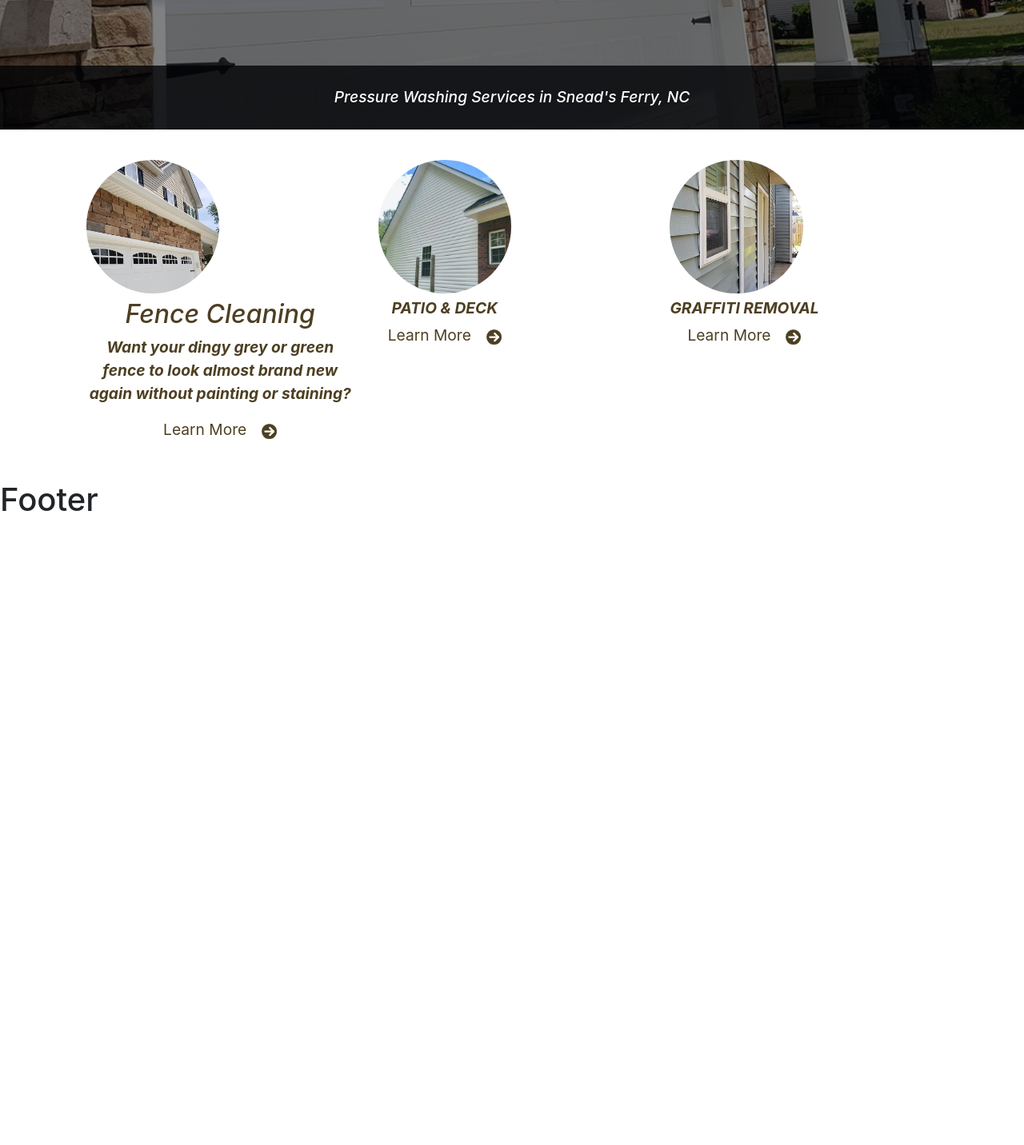
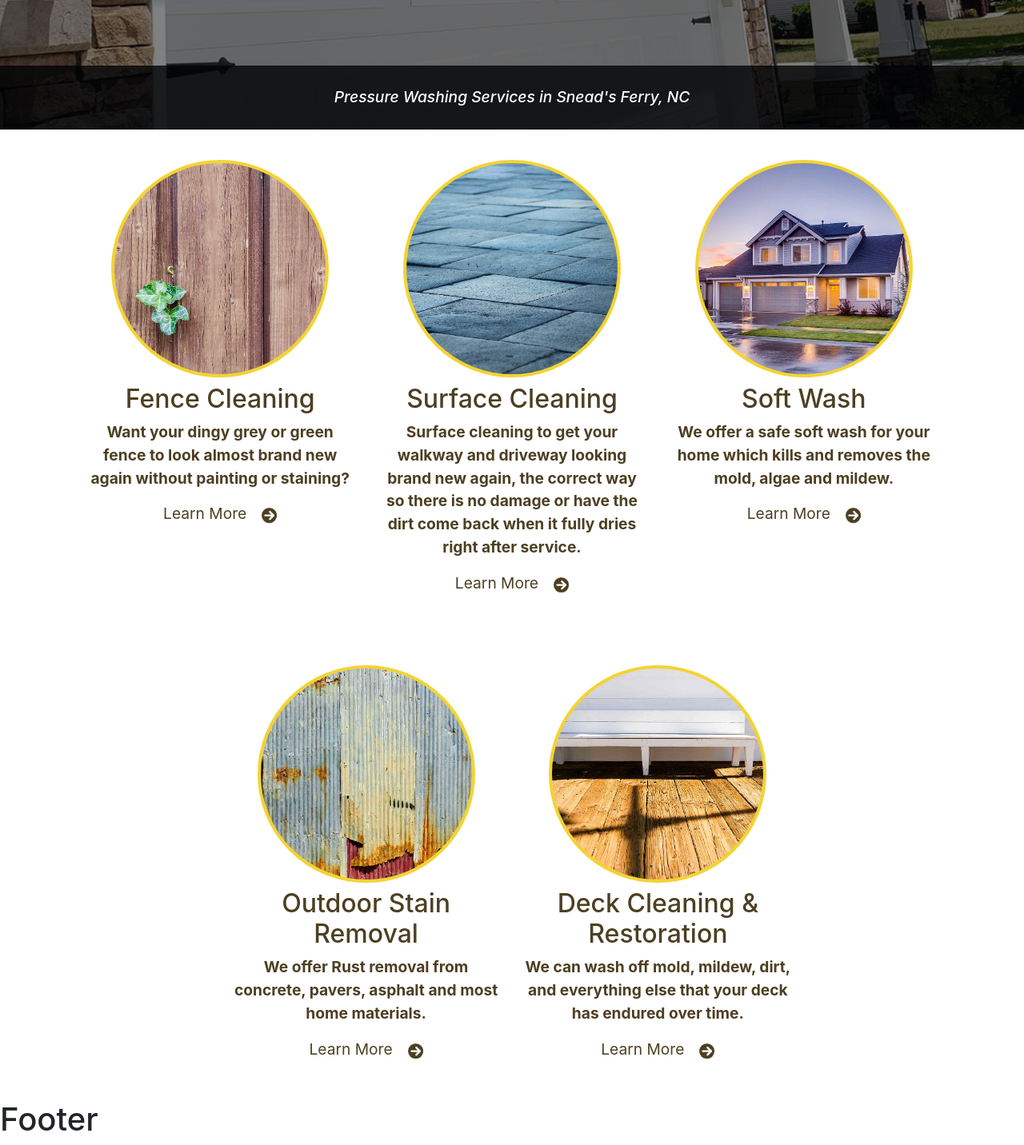
Before and after one commit to matthigg/RnS, a Django app: page / in a window 1280 px wide. Shown: the part 638-2070 px from the top of the page at 80% size. Before the commit the page ends 1277 px from the top, so only its background shows below. Run offline with Django 3.2, Linux system fonts and the light colour scheme; some libraries are stand-ins or nearby versions; some web fonts are replaced.

Commit message:
Add 5 services to 'section 1' in index.html

```diff
--- a/local_static/css/_index.scss
+++ b/local_static/css/_index.scss
@@ -52,25 +52,40 @@
       display: inline-flex;
       margin: calc(2rem + 0.5vw) auto;
       transition: $section-1-hover-transition;
-      & .card-background-house-washing {
-        background-image: url('/static/img/house-01.jpg');
+      & .card-background-fence-cleaning {
+        background-image: url('/static/img/fence-01.jpg');
+        margin: auto;
         @extend %card-background;
         @extend %background-fixed;
       }
-      & .card-background-patio-and-deck {
-        background-image: url('/static/img/house-02.jpg');
+      & .card-background-surface-cleaning {
+        background-image: url('/static/img/walkway-01.jpg');
+        margin: auto;
         @extend %card-background;
         @extend %background-fixed;
       }
-      & .card-background-graffiti-removal {
-        background-image: url('/static/img/house-03.jpg');
+      & .card-background-soft-wash {
+        background-image: url('/static/img/house-04.jpg');
+        margin: auto;
+        @extend %card-background;
+        @extend %background-fixed;
+      }
+      & .card-background-outdoor-stain-removal {
+        background-image: url('/static/img/rusty-wall-01.jpg');
+        margin: auto;
+        @extend %card-background;
+        @extend %background-fixed;
+      }
+      & .card-background-deck-cleaning-and-restoration {
+        background-image: url('/static/img/deck-01.jpg');
+        margin: auto;
         @extend %card-background;
         @extend %background-fixed;
       }
       & .card-body {
         color: $quarternary-color;
         font-size: calc(1rem + 0.25vw);
-        font-style: italic;
+        // font-style: italic;
         font-weight: 700;
         padding: calc(0.25rem + 0.25vw) 0 0 0;  // padding: 20px by default
         text-align: center;
@@ -79,7 +94,6 @@
       & .card-link {
         height: max-content;
         padding-bottom: calc(0.5rem + 0.25vw);
-        // width: max-content;
         & .card-link-text {
           color: $quarternary-color;
           font-size: calc(1rem + 0.25vw);
--- a/local_static/css/main.css
+++ b/local_static/css/main.css
@@ -10,17 +10,26 @@
   background-color: blue;
 }
 
-.contact-page .contact-page-row .contact-page-background, .index-page .landing-page-row .landing-page-background, .index-page .section-1-row .card .card-background-house-washing, .index-page .section-1-row .card .card-background-patio-and-deck, .index-page .section-1-row .card .card-background-graffiti-removal, .ourwork-page .ourwork-splash-page-row .ourwork-splash-page-background, .services-page .services-splash-page-row .services-splash-page-background, .services-page .section-2-row .card-background-house-washing, .services-page .section-2-row .card-background-patio-and-deck, .services-page .section-2-row .card-background-graffiti-removal, .thanks-page .thanks-page-row .thanks-page-background {
+.contact-page .contact-page-row .contact-page-background, .index-page .landing-page-row .landing-page-background, .index-page .section-1-row .card .card-background-fence-cleaning, .index-page .section-1-row .card .card-background-surface-cleaning, .index-page .section-1-row .card .card-background-soft-wash, .index-page .section-1-row .card .card-background-outdoor-stain-removal, .index-page .section-1-row .card .card-background-deck-cleaning-and-restoration, .ourwork-page .ourwork-splash-page-row .ourwork-splash-page-background, .services-page .services-splash-page-row .services-splash-page-background, .services-page .section-2-row .card-background-house-washing, .services-page .section-2-row .card-background-patio-and-deck, .services-page .section-2-row .card-background-graffiti-removal, .thanks-page .thanks-page-row .thanks-page-background {
   background-color: #4D3F22;
   background-repeat: no-repeat;
   background-position: center;
   background-size: cover;
 }
 
-.index-page .section-1-row .card .card-background-house-washing, .index-page .section-1-row .card .card-background-patio-and-deck, .index-page .section-1-row .card .card-background-graffiti-removal, .services-page .section-2-row .card-background-house-washing, .services-page .section-2-row .card-background-patio-and-deck, .services-page .section-2-row .card-background-graffiti-removal {
-  border-radius: calc(5rem + 0.25vw);
-  height: calc(10rem + 0.5vw);
-  width: calc(10rem + 0.5vw);
+.index-page .section-1-row .card .card-background-fence-cleaning, .index-page .section-1-row .card .card-background-surface-cleaning, .index-page .section-1-row .card .card-background-soft-wash, .index-page .section-1-row .card .card-background-outdoor-stain-removal, .index-page .section-1-row .card .card-background-deck-cleaning-and-restoration, .services-page .section-2-row .card-background-house-washing, .services-page .section-2-row .card-background-patio-and-deck, .services-page .section-2-row .card-background-graffiti-removal {
+  border: 4px solid #F3D333;
+  border-radius: calc(0.5rem + 10vw);
+  height: calc(1rem + 20vw);
+  width: calc(1rem + 20vw);
+}
+
+@media (max-width: 768px) {
+  .index-page .section-1-row .card .card-background-fence-cleaning, .index-page .section-1-row .card .card-background-surface-cleaning, .index-page .section-1-row .card .card-background-soft-wash, .index-page .section-1-row .card .card-background-outdoor-stain-removal, .index-page .section-1-row .card .card-background-deck-cleaning-and-restoration, .services-page .section-2-row .card-background-house-washing, .services-page .section-2-row .card-background-patio-and-deck, .services-page .section-2-row .card-background-graffiti-removal {
+    border-radius: calc(0.5rem + 25vw);
+    height: calc(1rem + 50vw);
+    width: calc(1rem + 50vw);
+  }
 }
 
 .contact-page .contact-page-row .contact-page-background {
@@ -332,22 +341,34 @@
   transition: 0.2s ease-in;
 }
 
-.index-page .section-1-row .card .card-background-house-washing {
-  background-image: url("/static/img/house-01.jpg");
-}
-
-.index-page .section-1-row .card .card-background-patio-and-deck {
-  background-image: url("/static/img/house-02.jpg");
-}
-
-.index-page .section-1-row .card .card-background-graffiti-removal {
-  background-image: url("/static/img/house-03.jpg");
+.index-page .section-1-row .card .card-background-fence-cleaning {
+  background-image: url("/static/img/fence-01.jpg");
+  margin: auto;
+}
+
+.index-page .section-1-row .card .card-background-surface-cleaning {
+  background-image: url("/static/img/walkway-01.jpg");
+  margin: auto;
+}
+
+.index-page .section-1-row .card .card-background-soft-wash {
+  background-image: url("/static/img/house-04.jpg");
+  margin: auto;
+}
+
+.index-page .section-1-row .card .card-background-outdoor-stain-removal {
+  background-image: url("/static/img/rusty-wall-01.jpg");
+  margin: auto;
+}
+
+.index-page .section-1-row .card .card-background-deck-cleaning-and-restoration {
+  background-image: url("/static/img/deck-01.jpg");
+  margin: auto;
 }
 
 .index-page .section-1-row .card .card-body {
   color: #4D3F22;
   font-size: calc(1rem + 0.25vw);
-  font-style: italic;
   font-weight: 700;
   padding: calc(0.25rem + 0.25vw) 0 0 0;
   text-align: center;
--- a/local_static/css/main.scss
+++ b/local_static/css/main.scss
@@ -8,9 +8,15 @@
 }
 
 %card-background {
-  border-radius: calc(5rem + 0.25vw);
-  height: calc(10rem + 0.5vw);
-  width: calc(10rem + 0.5vw);
+  border: 4px solid $secondary-color;
+  border-radius: calc(0.5rem + 10vw);
+  height: calc(1rem + 20vw);
+  width: calc(1rem + 20vw);
+  @media (max-width: 768px) {
+    border-radius: calc(0.5rem + 25vw);
+    height: calc(1rem + 50vw);
+    width: calc(1rem + 50vw);
+  }
 }
 
 @import 'contact';
--- a/templates/index.html
+++ b/templates/index.html
@@ -24,20 +24,18 @@
       </h1>
     </div>
 
-    <!-- Section 1, Cards -->
+    <!-- Section 1, Row 1, Cards -->
     <section class="row section-1-row">
 
-      <!-- House Washing Card -->
+      <!-- Fence Cleaning Card -->
       <div class="col-md-4">
         <div class="card card-first">
-          <div class="card-background-house-washing"></div>
+          <div class="card-background-fence-cleaning"></div>
           <div class="card-body">
             <h2>Fence Cleaning</h2>
             <p>
-              Want your dingy grey or
-              green fence to look almost
-              brand new again without
-              painting or staining?
+              Want your dingy grey or green fence to look almost brand new again
+              without painting or staining?
             </p>
           </div>
           <div class="d-flex justify-content-center">
@@ -49,11 +47,18 @@
         </div>
       </div>
 
-      <!-- Patio & Deck -->
+      <!-- Surface Cleaning Card -->
       <div class="col-md-4">
-        <div class="card" data-toggle="modal" data-target="#modal-patio-and-deck">
-          <div class="card-background-patio-and-deck"></div>
-          <h2 class="card-body">PATIO & DECK</h2>
+        <div class="card">
+          <div class="card-background-surface-cleaning"></div>
+          <div class="card-body">
+            <h2>Surface Cleaning</h2>
+            <p>
+              Surface cleaning to get your walkway and driveway looking brand
+              new again, the correct way so there is no damage or have the dirt
+              come back when it fully dries right after service.
+            </p>
+          </div>
           <div class="d-flex justify-content-center">
             <div class="card-link">
               <span class="card-link-text">Learn More</span>
@@ -63,11 +68,17 @@
         </div>
       </div>
 
-      <!-- Graffiti Removal -->
+      <!-- Soft Wash Card -->
       <div class="col-md-4">
-        <div class="card" data-toggle="modal" data-target="#modal-graffiti-removal">
-          <div class="card-background-graffiti-removal"></div>
-          <h2 class="card-body">GRAFFITI REMOVAL</h2>
+        <div class="card">
+          <div class="card-background-soft-wash"></div>
+          <div class="card-body">
+            <h2>Soft Wash</h2>
+            <p>
+              We offer a safe soft wash for your home which kills and removes
+              the mold, algae and mildew.
+            </p>
+          </div>
           <div class="d-flex justify-content-center">
             <div class="card-link">
               <span class="card-link-text">Learn More</span>
@@ -78,6 +89,56 @@
       </div>
     </section>
 
+    <!-- Section 1, Row 2, Cards -->
+    <section class="row section-1-row">
+
+      <!-- Section 1, Row 2, Spacer -->
+      <div class="col-md-2"></div>
+
+      <!-- Outdoor Stain Removal -->
+      <div class="col-md-4">
+        <div class="card">
+          <div class="card-background-outdoor-stain-removal"></div>
+          <div class="card-body">
+            <h2>Outdoor Stain Removal</h2>
+            <p>
+              We offer Rust removal from concrete, pavers, asphalt and most home
+              materials.
+            </p>
+          </div>
+          <div class="d-flex justify-content-center">
+            <div class="card-link">
+              <span class="card-link-text">Learn More</span>
+              {% include "svg/arrow-right.svg" %}
+            </div>
+          </div>
+        </div>
+      </div>
+
+      <!-- Deck Cleaning & Restoration -->
+      <div class="col-md-4">
+        <div class="card">
+          <div class="card-background-deck-cleaning-and-restoration"></div>
+          <div class="card-body">
+            <h2>Deck Cleaning & Restoration</h2>
+            <p>
+              We can wash off mold, mildew, dirt, and everything else that your
+              deck has endured over time.
+            </p>
+          </div>
+          <div class="d-flex justify-content-center">
+            <div class="card-link">
+              <span class="card-link-text">Learn More</span>
+              {% include "svg/arrow-right.svg" %}
+            </div>
+          </div>
+        </div>
+      </div>
+
+      <!-- Section 1, Row 2, Spacer -->
+      <div class="col-md-2"></div>
+    </section>
+
     <!-- Section 2 -->
     <section class="row section-2-row">
 
```
Also changed, not shown: local_static/img/deck-01.jpg (added), local_static/img/fence-01.jpg (added), local_static/img/house-04.jpg (added), local_static/img/rusty-wall-01.jpg (added), local_static/img/walkway-01.jpg (added), 1 other file.
